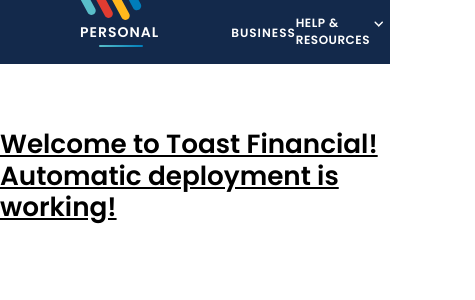
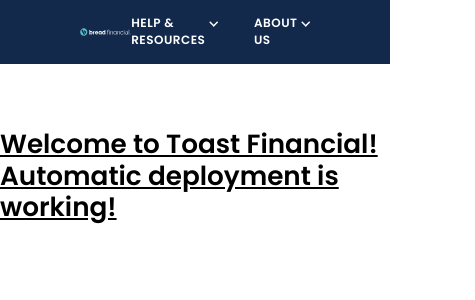
Before and after one commit to bcatalfo/toastfinancial, a Next.js app: page / in a window 390 px wide. Shown: the top 300 px of the page, 475 px wide, since content can reach past the window. Built offline with nearby package versions, Linux system fonts and the light colour scheme.

Commit message:
Hide personal / business links on mobile.

```diff
--- a/app/primary-header.tsx
+++ b/app/primary-header.tsx
@@ -5,7 +5,7 @@
 export default function PrimaryHeader() {
   return (
     <div className="h-[64px] px-[80px] w-full flex bg-[#13294b] text-white items-center justify-between">
-      <div className="h-full flex">
+      <div className="hidden lg:h-full lg:flex">
         <ul className="font-semibold flex gap-x-[72px] items-center">
           <li className="bg-[url(/header-rain-image.svg)] h-full flex flex-row items-center relative">
             <a className="cursor-pointer leading-[20px] tracking-[1px] uppercase after:bg-[linear-gradient(180deg,#59bec9,#007dba)] after:w-[2px] after:h-[44px] after:transform-[rotate(-90deg)] after:absolute after:top-[24px] after:left-[50%] after:rounded-[8px]">
```
